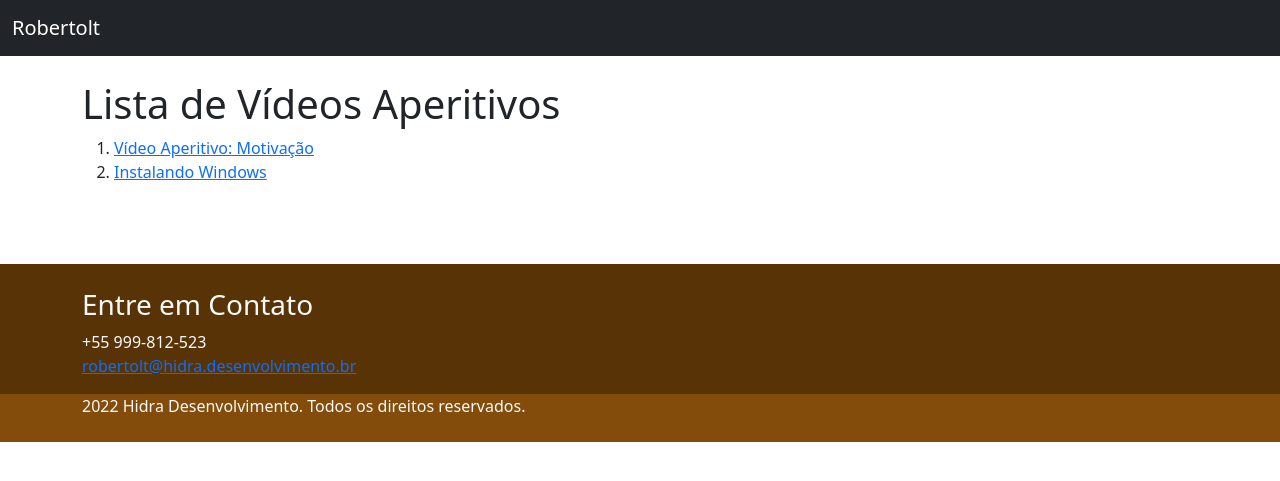
After one commit to Robertolt/rblt-django, a Django app: page /aperitivos/ in a window 1280 px wide. The commit adds this page. Shown: the top 481 px of the page. Run offline with Django 3.2, Linux system fonts and the light colour scheme; some libraries are stand-ins or nearby versions.

Commit message:
Using include method

```diff
--- /dev/null
+++ b/pyrblt/aperitivos/templates/aperitivos/indice.html
@@ -0,0 +1,21 @@
+{%  extends 'base/base.html' %}
+{% load static %}
+{% block title %}Robertolt - Aperitivos{% endblock title %}
+{% block description %}Página com todos os vídeos gratuitos{% endblock description %}
+{% block body%}
+     <div class="container">
+	<div class="row">
+ 		<div class="mt-4 mb-3 col-md-12">
+             <h1>Lista de Vídeos Aperitivos</h1>
+             <ol>
+                 {% for video in videos %}
+                 <li><a href="{{ video.get_absolute_url }}">{{ video.titulo | default:"Faltando Título" }}</a></li>
+                 {% empty %}
+                     <li>Nao foi encontrado nenhum vídeo de aperitivo</li>
+                 {% endfor %}
+             </ol>
+		</div>
+	</div>
+</div>
+
+{% endblock body %}
--- a/pyrblt/aperitivos/urls.py
+++ b/pyrblt/aperitivos/urls.py
@@ -1,8 +1,10 @@
 from django.urls import path
 
-from pyrblt.aperitivos.views import video
+from pyrblt.aperitivos.views import video, indice
 
 app_name = 'aperitivos'
 urlpatterns = [
     path('<slug:slug>', video, name='video'),
+    path('', indice, name='indice'),
+
 ]
--- a/pyrblt/aperitivos/views.py
+++ b/pyrblt/aperitivos/views.py
@@ -1,10 +1,29 @@
 from django.shortcuts import render
+from django.urls import reverse
+
+
+class Video:
+    def __init__(self, slug, titulo, vimeo_id):
+        self.slug = slug
+        self.titulo = titulo
+        self.vimeo_id = vimeo_id
+
+    def get_absolute_url(self):
+        return reverse('aperitivos:video', args=(self.slug,))
+
+
+videos = [
+    Video('motivacao', 'Vídeo Aperitivo: Motivação', 694576600),
+    Video('instalacao-windows', 'Instalando Windows', 695012786),
+    ]
+
+videos_dct = {v.slug: v for v in videos}
+
+
+def indice(request):
+    return render(request, 'aperitivos/indice.html', context={'videos': videos})
 
 
 def video(request, slug):
-    videos = {
-        'motivacao': {'titulo': 'Vídeo Aperitivo: Motivação', 'vimeo_id': 694576600},
-        'instalacao-windows': {'titulo': 'Instalando Windows', 'vimeo_id': 695012786},
-    }
-    video = videos[slug]
+    video = videos_dct[slug]
     return render(request, 'aperitivos/video.html', context={'video': video})
--- a/pyrblt/base/templates/base/base.html
+++ b/pyrblt/base/templates/base/base.html
@@ -36,29 +36,7 @@
 
 {% block body %}{% endblock body %}
 
-<footer class="main-footer mt-5 pt-4 text-light">
-    <div class="container">
-        <div class="row">
-            <div class="col">
-                <h3>Entre em Contato</h3>
-                <address>
-                    +55 999-812-523
-                    <br/>
-                    <a href="mailto:robertolt@hidra.desenvolvimento.br">robertolt@hidra.desenvolvimento.br</a>
-                </address>
-            </div>
-        </div>
-    </div>
-    <div class="rights pb-4">
-        <div class="container">
-            <div class="row">
-                <div class="col">
-                    {% now 'Y' %} Hidra Desenvolvimento. Todos os direitos reservados.
-                </div>
-            </div>
-        </div>
-    </div>
-</footer>
+{% include 'base/footer.html' with contato_email='robertolt@hidra.desenvolvimento.br' only %}
 
-  </body>
+</body>
 </html>
--- /dev/null
+++ b/pyrblt/base/templates/base/footer.html
@@ -0,0 +1,23 @@
+<footer class="main-footer mt-5 pt-4 text-light">
+    <div class="container">
+        <div class="row">
+            <div class="col">
+                <h3>Entre em Contato</h3>
+                <address>
+                    +55 999-812-523
+                    <br/>
+                    <a href="mailto:{{ contato_email }}">{{ contato_email }}</a>
+                </address>
+            </div>
+        </div>
+    </div>
+    <div class="rights pb-4">
+        <div class="container">
+            <div class="row">
+                <div class="col">
+                    {% now 'Y' %} Hidra Desenvolvimento. Todos os direitos reservados.
+                </div>
+            </div>
+        </div>
+    </div>
+</footer>
```
Also changed, not shown: pyrblt/aperitivos/tests/tests_indice.py (added, +34 -0 lines), pyrblt/base/tests/test_home.py (+4 -0 lines), .github/workflows/github-actions-demo.yml, pyrblt/aperitivos/tests/__init__.py (added), pyrblt/aperitivos/tests/tests_video.py (renamed from pyrblt/aperitivos/tests.py).
